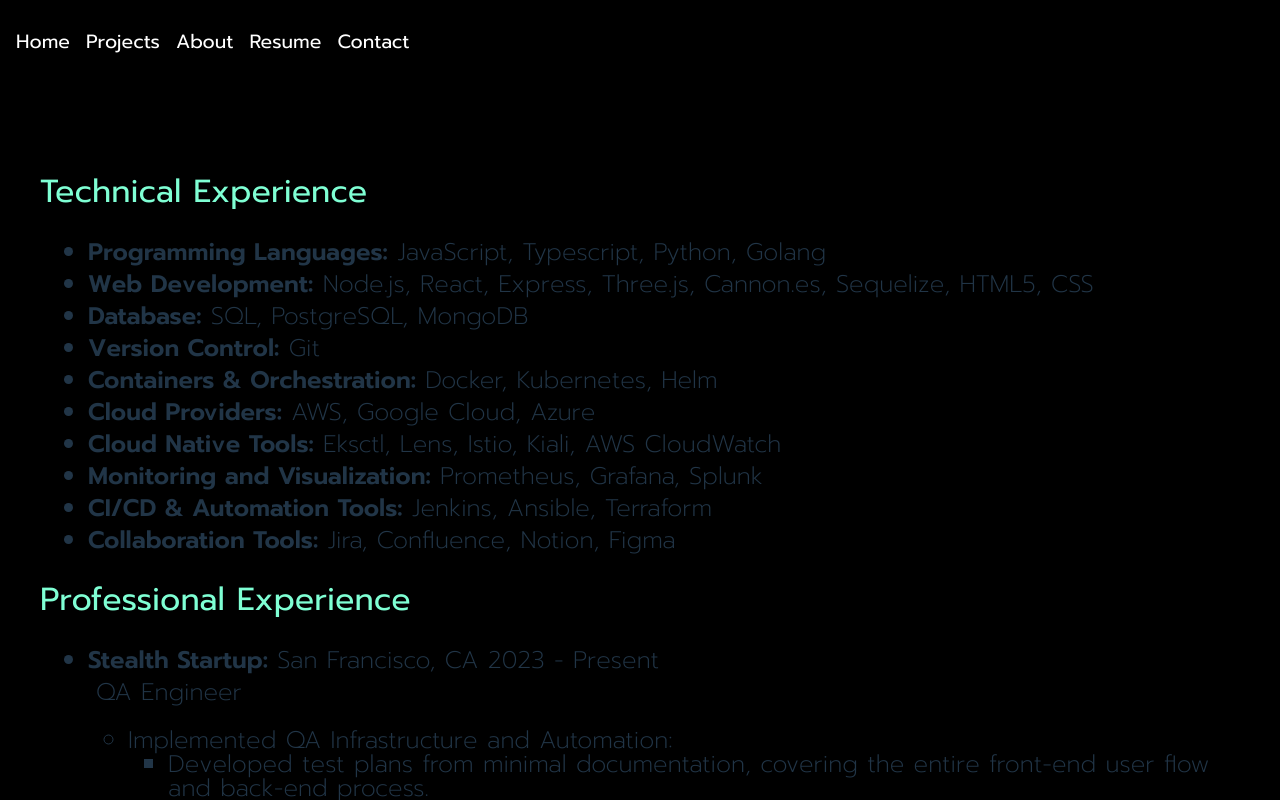
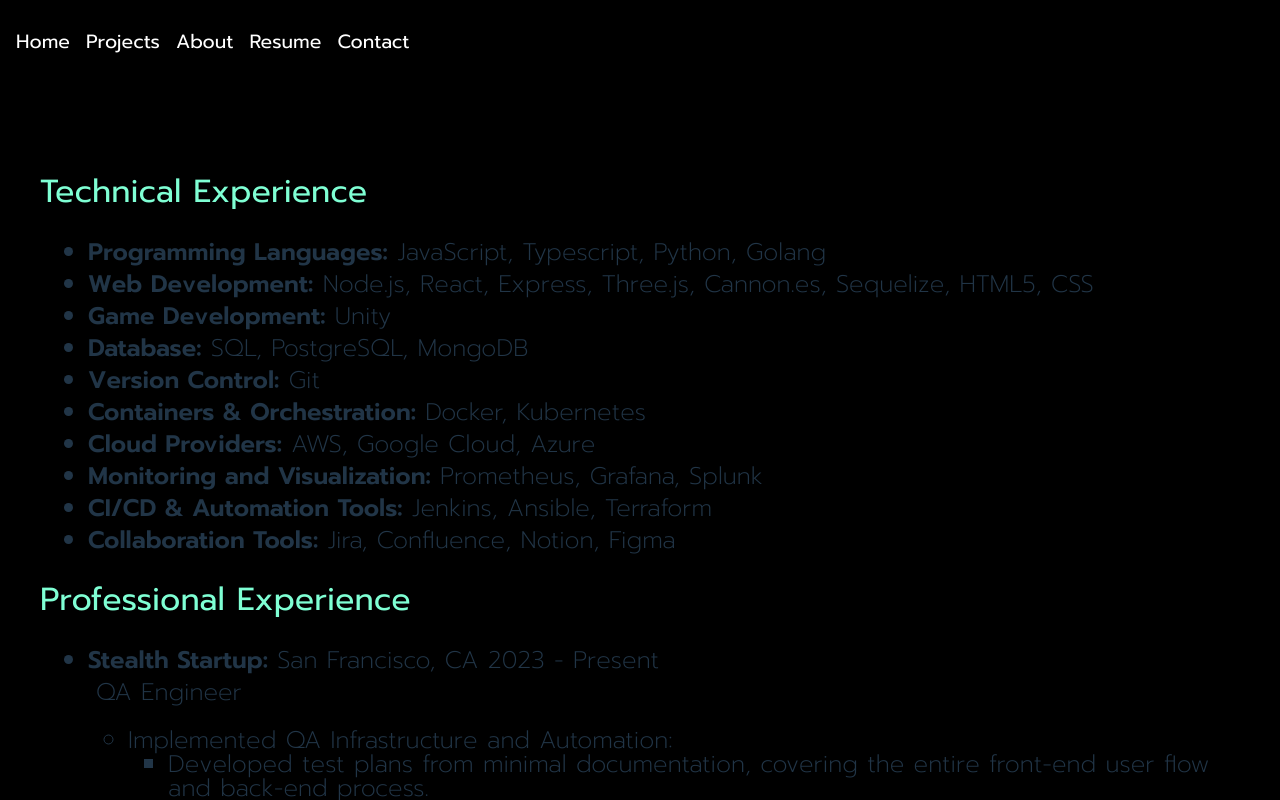
Before and after one commit to Powwow84/portfolio2023, a React (Vite) app: page /resume in a window 1280 px wide. Shown: the top 800 px of the page. Built offline with nearby package versions, Linux system fonts and the light colour scheme.

Commit message:
changed resume

```diff
--- a/src/components/Experience.jsx
+++ b/src/components/Experience.jsx
@@ -8,11 +8,11 @@
                     <ul>
                         <li className="experienceP"><span class='pspan'>Programming Languages:</span> JavaScript, Typescript, Python, Golang</li>
                         <li className="experienceP"><span class='pspan'>Web Development:</span> Node.js, React, Express, Three.js, Cannon.es, Sequelize, HTML5, CSS</li>
+                        <li className="experienceP"><span class='pspan'>Game Development:</span> Unity</li>
                         <li className="experienceP"><span class='pspan'>Database:</span> SQL, PostgreSQL, MongoDB</li>
                         <li className="experienceP"><span class='pspan'>Version Control:</span> Git</li>
-                        <li className="experienceP"><span class='pspan'>Containers & Orchestration:</span> Docker, Kubernetes, Helm</li>
+                        <li className="experienceP"><span class='pspan'>Containers & Orchestration:</span> Docker, Kubernetes</li>
                         <li className="experienceP"><span class='pspan'> Cloud Providers:</span> AWS, Google Cloud, Azure</li>
-                        <li className="experienceP"><span class='pspan'>Cloud Native Tools:</span> Eksctl, Lens, Istio, Kiali, AWS CloudWatch</li>
                         <li className="experienceP"><span class='pspan'>Monitoring and Visualization:</span> Prometheus, Grafana, Splunk</li>
                         <li className="experienceP"><span class='pspan'>CI/CD & Automation Tools:</span> Jenkins, Ansible, Terraform</li>
                         <li className="experienceP"><span class='pspan'>Collaboration Tools:</span> Jira, Confluence, Notion, Figma</li>
```
